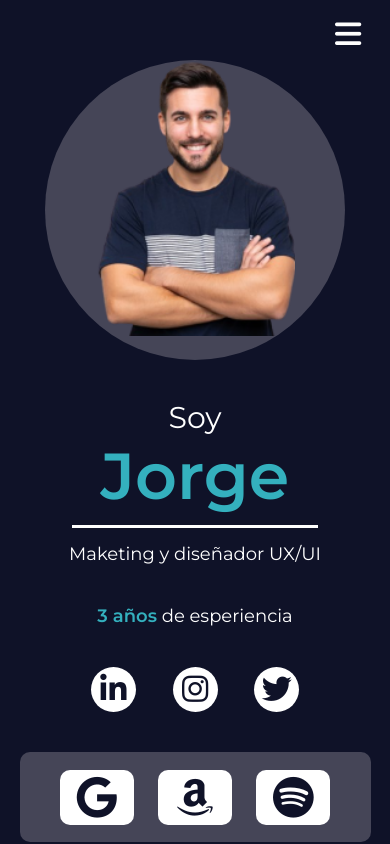
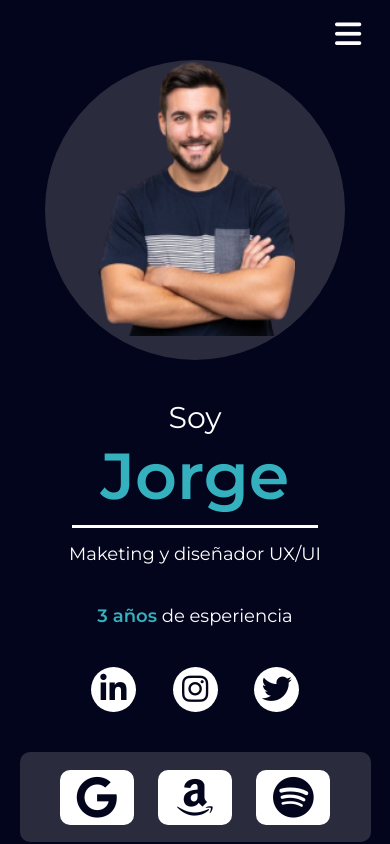
Before and after one commit to hmartinezdc/portafolio4-g23, a plain HTML site: page index.html in a window 390 px wide. Shown: the top 844 px of the page. Drawn offline with Linux system fonts and the light colour scheme.

Commit message:
send portfolio

```diff
--- a/assets/css/style.css
+++ b/assets/css/style.css
@@ -418,9 +418,6 @@ body {
     }
 }
 @media (max-width: 576px){
-    body {
-        background-color: var(--dark_blue_mobile);
-    }
     .nav {
         width: 100%;
         justify-content: flex-end;
@@ -476,7 +473,6 @@ body {
     /*header*/
     .header {
         width: 100%;
-        background-color: var(--dark_blue_mobile);
         position: static ;
         display: flex;
         flex-direction: column;
@@ -489,12 +485,6 @@ body {
         align-items: center;
         margin-top: 60px;
     }
-    .social__media .icon__circle {
-        background-color: var(--white);
-    }
-    .icon__circle a {
-        color:var(--dark_blue_mobile);
-    }
     .header__container{
         margin-top: 10%;
         width: 300px;
@@ -505,21 +495,15 @@ body {
         width: 200px;
         z-index: 2;
     }
-    .header__container .circle {
-        background-color: var(--gray);
-    }
     .header .header__experience {
         width: 90%;
-        background-color: var(--gray);
         order: 2;
         margin-top: 40px;
     }
     .header .header__experience .icons__box {
-        background-color: var(--white);
         height: 55px;
     }
     .icons__box i {
-        color:var(--dark_blue_mobile);
         font-size: 42px;
     }
     /**TITULO GENERAL*/
@@ -565,7 +549,6 @@ body {
     /*?--MIS SERVICIOS*/
     .main {
         width: 100%;
-        background-color: var(--dark_blue_mobile);
     }
     .main__services {
         gap: 20px;
@@ -626,7 +609,6 @@ body {
     }
     .footer {
         width: 100%;
-        background-color: var(--dark_blue_mobile);
         font-size: 16px;
     }
 }
```
